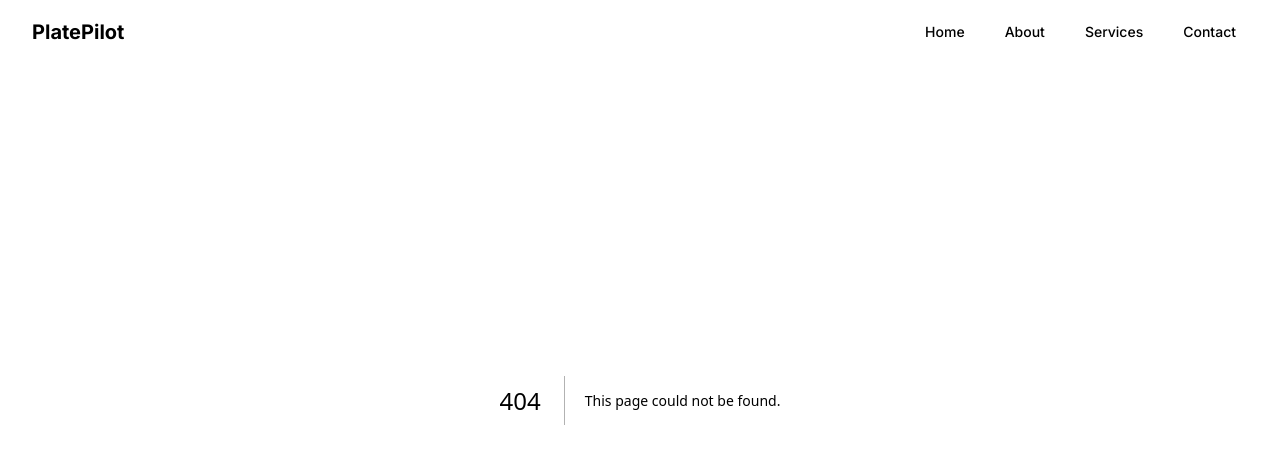
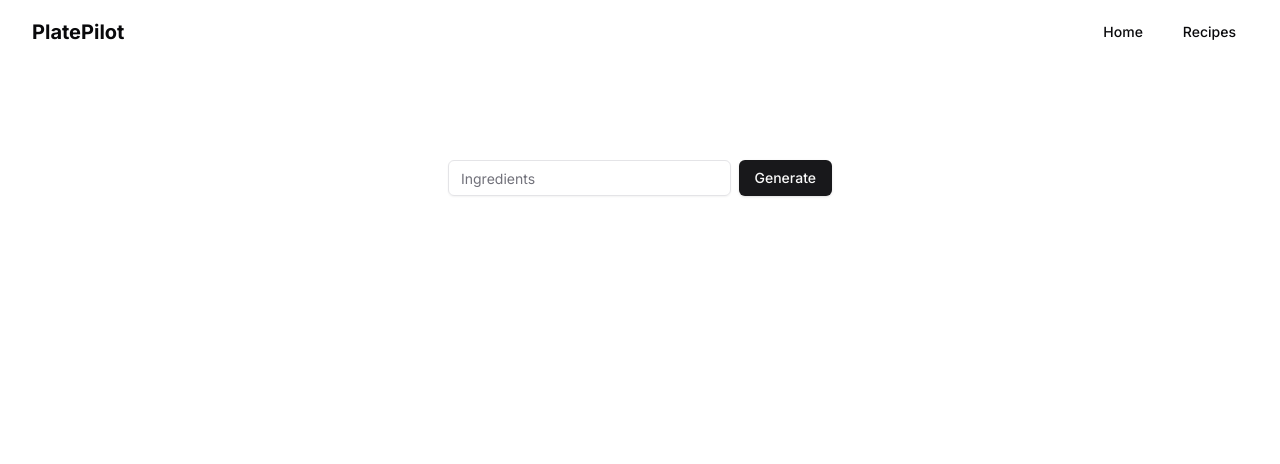
Before and after one commit to BrandonTDiep/PlatePilot, a Next.js app: page /recipes in a window 1280 px wide. Before the commit this address had no page. Shown: the top 464 px of the page. Built offline with nearby package versions, Linux system fonts and the light colour scheme.

Commit message:
added input component and made recipes page

```diff
--- /dev/null
+++ b/app/api/openai.tsx
@@ -0,0 +1,43 @@
+import OpenAI from "openai"
+import type { NextApiRequest, NextApiResponse } from "next";
+
+const openai = new OpenAI({
+    apiKey: process.env.OPENAI_KEY,
+    baseURL: process.env.OPENAI_BASE_URL,
+})
+
+interface OpenAIRequest {
+    prompt: string
+}
+
+interface ResponseData {
+    message?: string
+    error?: string
+}
+
+export default async function handler( req: NextApiRequest, res: NextApiResponse<ResponseData>) {
+
+    if (req.method !== "POST") {
+        return res.status(405).json({ error: "Method Not Allowed" })
+    }
+
+    const { prompt } = req.body as OpenAIRequest
+    const model = process.env.MODEL || "gpt-4"
+    const systemPrompt = process.env.OPENAI_PROMPT || "You are a helpful assistant."
+
+    try {
+        const response = await openai.chat.completions.create({
+            model,
+            messages: [
+              { role: "system", content: systemPrompt },
+              { role: "user", content: prompt },
+            ],
+          });
+          const message = response.choices[0]?.message?.content || 'No response'
+          res.status(200).json({ message })
+    } catch (error) {
+        console.error(error);
+        res.status(500).json({ error: "Failed to fetch recipes." })
+    }
+
+}
--- /dev/null
+++ b/app/recipes/page.tsx
@@ -0,0 +1,16 @@
+import { Button } from "@/components/ui/button"
+import { Input } from "@/components/ui/input"
+
+const Recipes = () => {
+  return (
+    <div className='mx-auto max-w-7xl px-6 py-20 lg:flex lg:items-center lg:gap-x-10 lg:px-8 justify-center'>
+      <div className="mt-20 flex w-full max-w-sm items-center space-x-2">
+        <Input placeholder="Ingredients" />
+        <Button type="submit">Generate</Button>
+      </div>
+
+    </div>
+  )
+}
+
+export default Recipes
--- a/components/navbar.tsx
+++ b/components/navbar.tsx
@@ -14,10 +14,7 @@ export default function Navbar() {
 
   const navItems = [
     { name: 'Home', href: '/' },
-    { name: 'About', href: '/about' },
-    { name: 'Services', href: '/Services' },
-
-    { name: 'Contact', href: '/Contact' }
+    { name: 'Recipes', href: '/recipes' },
 
   ]
 
--- /dev/null
+++ b/components/ui/input.tsx
@@ -0,0 +1,22 @@
+import * as React from "react"
+
+import { cn } from "@/lib/utils"
+
+const Input = React.forwardRef<HTMLInputElement, React.ComponentProps<"input">>(
+  ({ className, type, ...props }, ref) => {
+    return (
+      <input
+        type={type}
+        className={cn(
+          "flex h-9 w-full rounded-md border border-input bg-transparent px-3 py-1 text-base shadow-sm transition-colors file:border-0 file:bg-transparent file:text-sm file:font-medium file:text-foreground placeholder:text-muted-foreground focus-visible:outline-none focus-visible:ring-1 focus-visible:ring-ring disabled:cursor-not-allowed disabled:opacity-50 md:text-sm",
+          className
+        )}
+        ref={ref}
+        {...props}
+      />
+    )
+  }
+)
+Input.displayName = "Input"
+
+export { Input }
--- a/package.json
+++ b/package.json
@@ -16,6 +16,7 @@
     "lucide-react": "^0.474.0",
     "next": "^15.2.3",
     "next-themes": "^0.4.4",
+    "openai": "^4.89.0",
     "react": "^18.3.1",
     "react-dom": "^18.3.1",
     "tailwind-merge": "^3.0.1",
```
Also changed, not shown: 1 other file (tests, documents, lock files or other folders).
